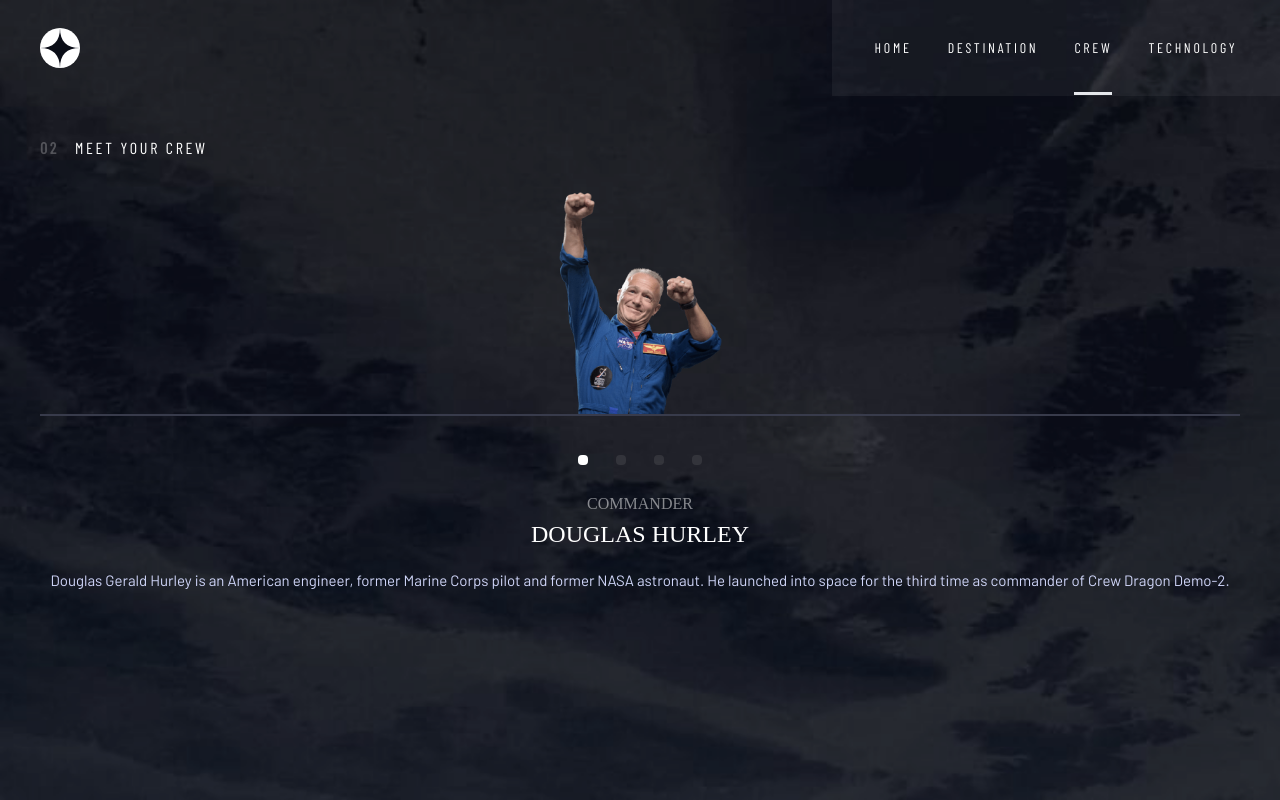
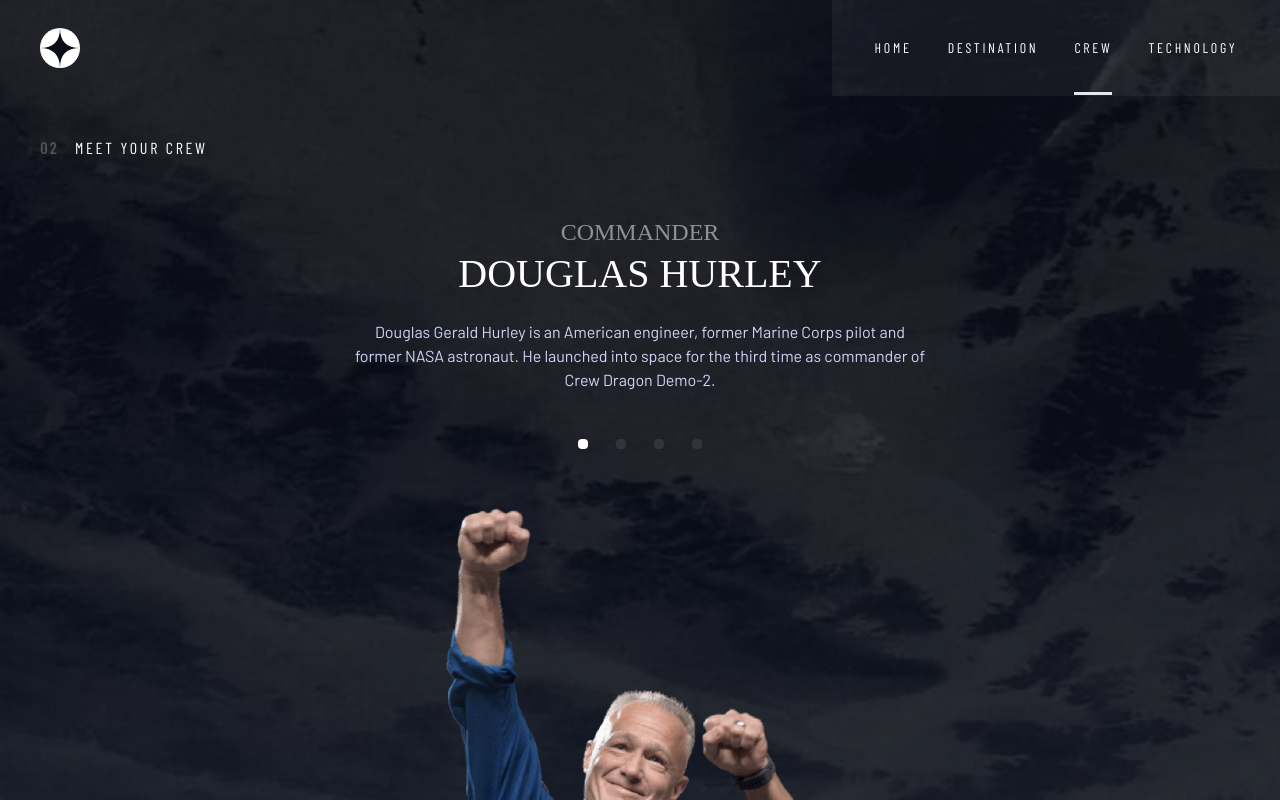
Before and after one commit to Patrick-Dolan/space-tourism-website, a React (Vite) app: page /crew in a window 1280 px wide. Shown: the top 800 px of the page. Built offline with nearby package versions, Linux system fonts and the light colour scheme; a web font is replaced by a local one.

Commit message:
update crew page with tablet layout

```diff
--- a/src/components/pages/CrewPage.jsx
+++ b/src/components/pages/CrewPage.jsx
@@ -9,8 +9,11 @@
   return (
     <>
       <PageHeader number="02" title="Meet your crew" />
+      <div className="md:max-w-143 md:mx-auto">
+        <div className="md:flex md:flex-col-reverse">
+          <div className="md:flex md:flex-col-reverse">
             <div className=" border-b-2 border-primary mt-8 mb-8">
-        <img className="mx-auto h-crew" src={"./src" + selectedCrewMember.images.png.substring(1)} />
+              <img className="mx-auto h-crew md:w-md-crew md:h-md-crew" src={"./src" + selectedCrewMember.images.png.substring(1)} />
             </div>
             <div className="flex flex-row justify-center gap-7 mb-5">
               {crew.map((crewMember) => (
@@ -19,9 +22,14 @@
                 </div>
               ))}
             </div>
-      <p className="text-center uppercase font-secondary text-base opacity-50">{selectedCrewMember.role}</p>
-      <h3 className="uppercase text-center mb-4">{selectedCrewMember.name}</h3>
-      <p className="text-center text-secondary mb-20">{selectedCrewMember.bio}</p>
+          </div>
+          <div>
+            <p className="text-center uppercase font-secondary text-base opacity-50 md:text-md-h4 md:mt-15">{selectedCrewMember.role}</p>
+            <h3 className="uppercase text-center mb-4 md:text-md-h3">{selectedCrewMember.name}</h3>
+            <p className="text-center text-secondary mb-10 md:text-base">{selectedCrewMember.bio}</p>
+          </div>
+        </div>
+      </div>
     </>
   );
 }
--- a/tailwind.config.js
+++ b/tailwind.config.js
@@ -75,6 +75,7 @@
         planet: "10.625rem",
         ["planet-tablet"]: "18.75rem",
         crew: "13.875rem",
+        "md-crew": "33.25rem",
         "nav-dot": "0.625rem",
       },
       width: {
```
Lines whose indentation alone changed are shown as unchanged.
